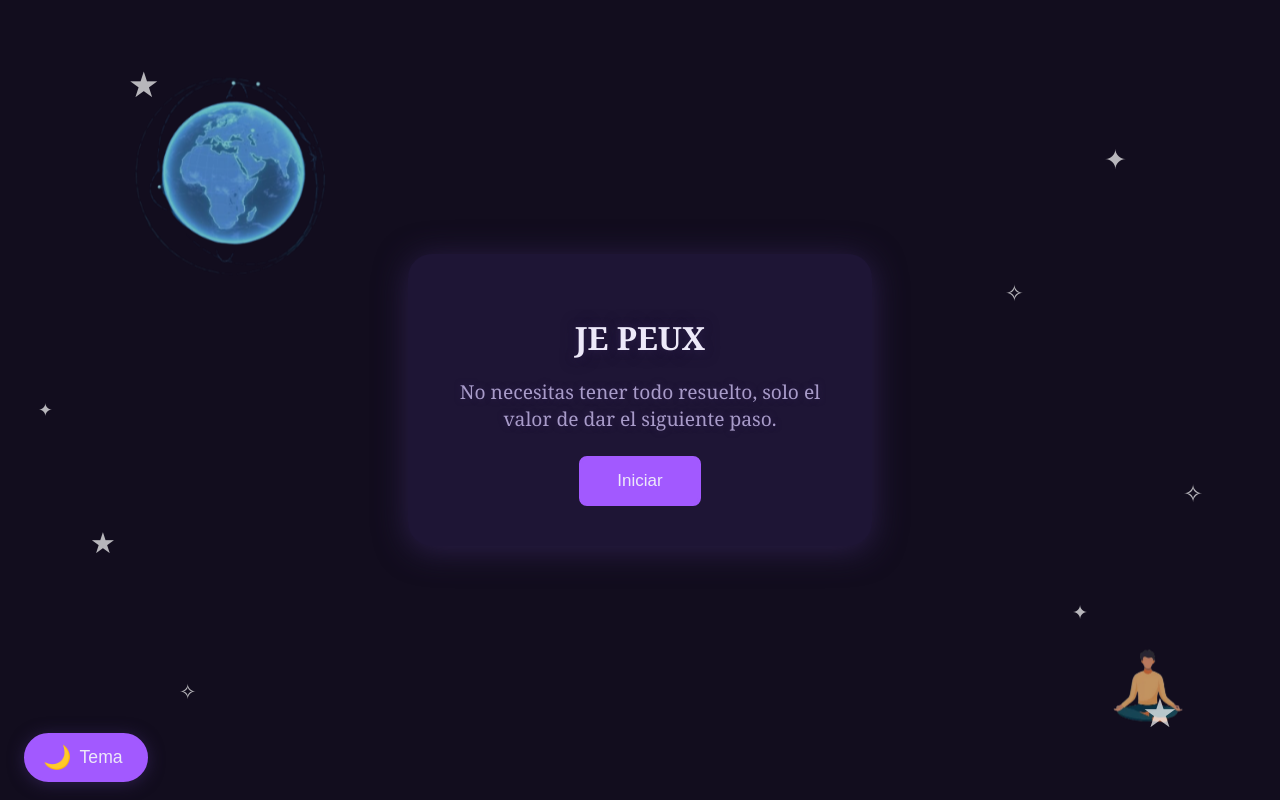
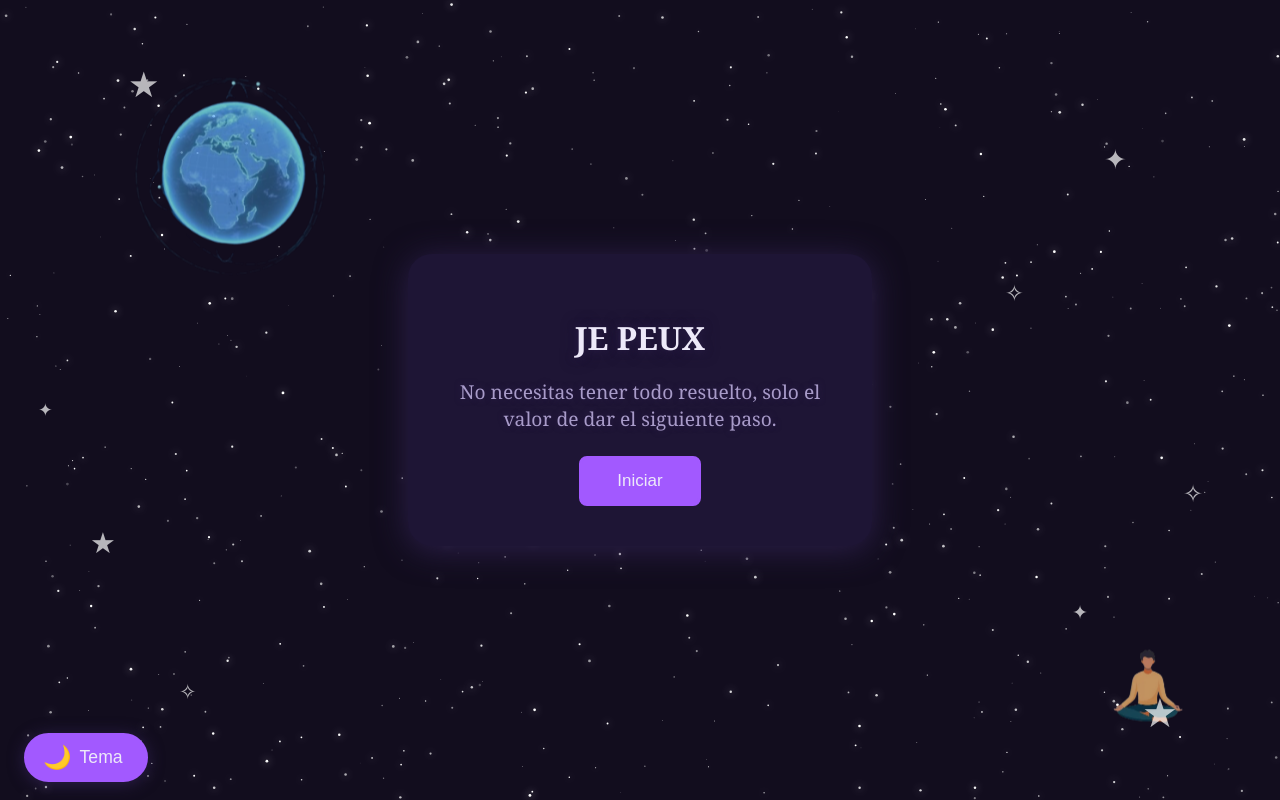
Before and after one commit to elkin1709/Pagina-ser-, a plain HTML site: page index.html in a window 1280 px wide. Drawn offline with Linux system fonts and the light colour scheme; animation ran at ten frames a second.

Commit message:
se agregaron estrellas en el fondo

```diff
--- a/index.html
+++ b/index.html
@@ -8,6 +8,7 @@
     <link rel="stylesheet" href="styles/galleta.css">
 </head>
 <body>
+    <canvas id="bg-canvas"></canvas>
     <button id="boton-tema" class="boton-tema" title="Cambiar tema">
       <span id="icono-tema">🌙</span> Tema
     </button>
@@ -264,7 +265,6 @@
 
     <!-- Modal Racha -->
     <div id="modal-racha" class="modal-racha oculto">
-      <button class="close-racha" id="cerrar-racha">&times;</button>
       <div class="racha-card">
         <div class="racha-estrellas">
           <svg width="24" height="24" viewBox="0 0 24 24"><path fill="#b983ff" d="M12 17.27L18.18 21l-1.64-7.03L22 9.24l-7.19-.61L12 2 9.19 8.63 2 9.24l5.46 4.73L5.82 21z"/></svg>
@@ -282,6 +282,7 @@
         <span class="decor-star star7">★</span>
         <span class="decor-star star8">✦</span>
         <span class="decor-star star9">✧</span>
+        <button class="close-racha" id="cerrar-racha">Siguiente</button>
       </div>
     </div>
 
--- a/script.js
+++ b/script.js
@@ -333,3 +333,117 @@ document.addEventListener('DOMContentLoaded', function() {
     };
   }
 });
+
+// Fondo de puntitos brillantes y estrellas fugaces
+(function() {
+  const canvas = document.getElementById('bg-canvas');
+  if (!canvas) return;
+  const ctx = canvas.getContext('2d');
+  let w = window.innerWidth;
+  let h = window.innerHeight;
+  let dpr = window.devicePixelRatio || 1;
+  let stars = [];
+  let shootingStars = [];
+  const STAR_COUNT = Math.floor((w * h) / 1800);
+  const SHOOTING_STAR_FREQ = 0.012; // probabilidad por frame
+
+  function resize() {
+    w = window.innerWidth;
+    h = window.innerHeight;
+    canvas.width = w * dpr;
+    canvas.height = h * dpr;
+    canvas.style.width = w + 'px';
+    canvas.style.height = h + 'px';
+    ctx.setTransform(1, 0, 0, 1, 0, 0);
+    ctx.scale(dpr, dpr);
+  }
+
+  function randomStar() {
+    return {
+      x: Math.random() * w,
+      y: Math.random() * h,
+      r: Math.random() * 1.1 + 0.3,
+      alpha: Math.random() * 0.5 + 0.5,
+      twinkle: Math.random() * 0.05 + 0.01,
+      phase: Math.random() * Math.PI * 2
+    };
+  }
+
+  function createStars() {
+    stars = [];
+    for (let i = 0; i < STAR_COUNT; i++) {
+      stars.push(randomStar());
+    }
+  }
+
+  function drawStars() {
+    for (let s of stars) {
+      s.phase += s.twinkle;
+      let a = s.alpha + Math.sin(s.phase) * 0.3;
+      ctx.save();
+      ctx.globalAlpha = Math.max(0, Math.min(1, a));
+      ctx.beginPath();
+      ctx.arc(s.x, s.y, s.r, 0, Math.PI * 2);
+      ctx.fillStyle = '#fff';
+      ctx.shadowColor = '#fff';
+      ctx.shadowBlur = 8;
+      ctx.fill();
+      ctx.restore();
+    }
+  }
+
+  function randomShootingStar() {
+    const y = Math.random() * h * 0.7;
+    const x = Math.random() < 0.5 ? -80 : w + 80;
+    const dx = x < 0 ? (Math.random() * 4 + 7) : -(Math.random() * 4 + 7);
+    const dy = Math.random() * 1.5 + 0.5;
+    return {
+      x, y,
+      dx, dy,
+      len: Math.random() * 80 + 120,
+      life: 0,
+      maxLife: Math.random() * 0.5 + 0.8
+    };
+  }
+
+  function drawShootingStars() {
+    for (let i = shootingStars.length - 1; i >= 0; i--) {
+      let s = shootingStars[i];
+      s.x += s.dx;
+      s.y += s.dy;
+      s.life += 0.016;
+      ctx.save();
+      ctx.globalAlpha = 1 - s.life / s.maxLife;
+      let grad = ctx.createLinearGradient(s.x, s.y, s.x - s.dx * s.len, s.y - s.dy * s.len);
+      grad.addColorStop(0, '#fff');
+      grad.addColorStop(1, 'rgba(255,255,255,0)');
+      ctx.strokeStyle = grad;
+      ctx.lineWidth = 2.2;
+      ctx.beginPath();
+      ctx.moveTo(s.x, s.y);
+      ctx.lineTo(s.x - s.dx * s.len, s.y - s.dy * s.len);
+      ctx.stroke();
+      ctx.restore();
+      if (s.life > s.maxLife) shootingStars.splice(i, 1);
+    }
+  }
+
+  function animate() {
+    ctx.clearRect(0, 0, w, h);
+    drawStars();
+    drawShootingStars();
+    if (Math.random() < SHOOTING_STAR_FREQ) {
+      shootingStars.push(randomShootingStar());
+    }
+    requestAnimationFrame(animate);
+  }
+
+  window.addEventListener('resize', () => {
+    resize();
+    createStars();
+  });
+
+  resize();
+  createStars();
+  animate();
+})();
--- a/styles.css
+++ b/styles.css
@@ -684,25 +684,34 @@ body.tema-oscuro #boton-iniciar .star-6 {
   100% { opacity: 0; transform: scale(0.7) translateY(0); }
 }
 .close-racha {
-  position: absolute;
-  top: 10px;
-  right: 14px;
-  background: none;
-  border: none;
-  font-size: 1.3rem;
-  color: #2d193c;
+  display: block;
+  position: static;
+  margin: 24px auto 0 auto;
+  background: var(--accent) !important;
+  color: var(--text-main) !important;
+  border: 2px solid var(--accent);
+  border-radius: 8px;
+  font-size: 1.1rem;
+  font-weight: 600;
+  padding: 12px 36px;
+  box-shadow: 0 2px 16px 0 var(--border);
   cursor: pointer;
-  opacity: 0.7;
-  transition: opacity 0.2s;
+  opacity: 1;
+  transition: background 0.2s, color 0.2s, border 0.2s;
   z-index: 10;
-  padding: 2px 6px;
-  line-height: 1;
+  line-height: 1.2;
 }
 .close-racha:hover {
-  opacity: 1;
+  background: var(--accent-hover) !important;
+  color: var(--accent) !important;
+  border-color: var(--accent-hover);
 }
 @media (max-width: 600px) {
-  .racha-card { min-width: 0; padding: 32px 8vw 24px 8vw; }
+  .close-racha {
+    font-size: 1rem;
+    padding: 10px 18vw;
+    margin: 18px auto 0 auto;
+  }
 }
 .modal-racha.oculto { display: none; }
 
@@ -810,3 +819,13 @@ body.tema-oscuro #boton-iniciar .star-6 {
     padding: 1px 4px;
   }
 }
+
+#bg-canvas {
+  position: fixed;
+  top: 0; left: 0;
+  width: 100vw;
+  height: 100vh;
+  pointer-events: none;
+  z-index: 0;
+  display: block;
+}
```
